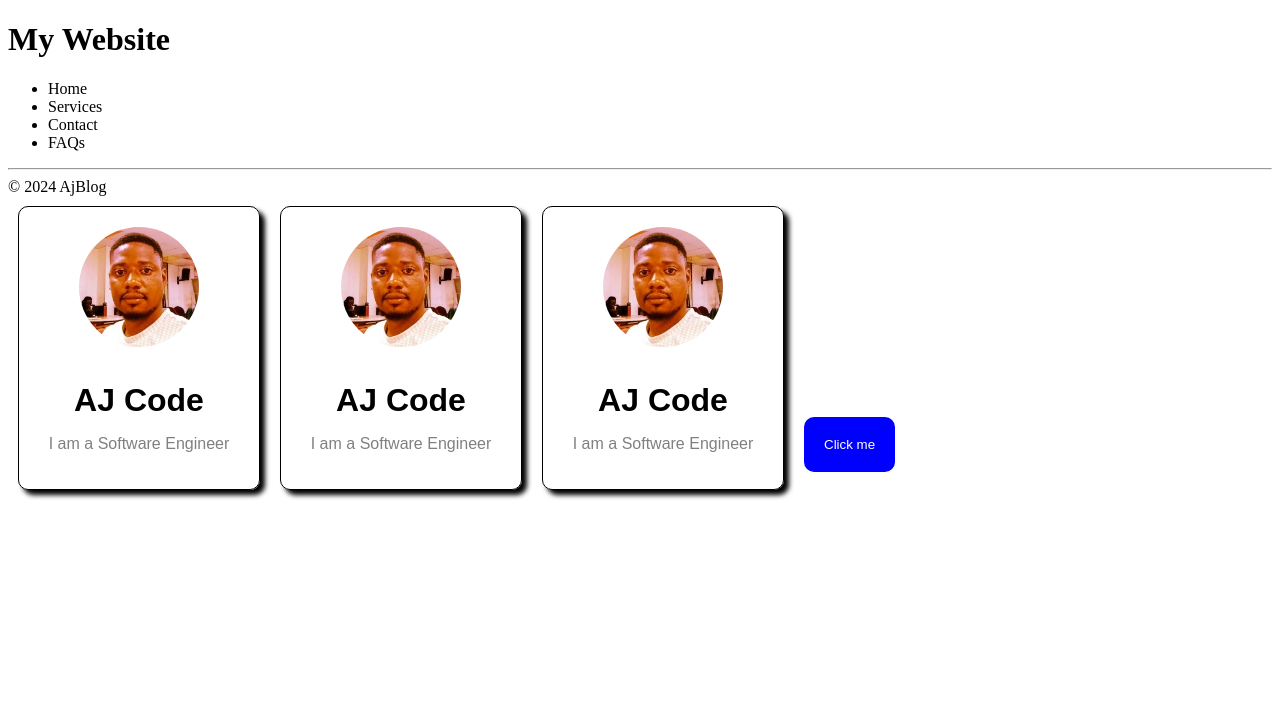
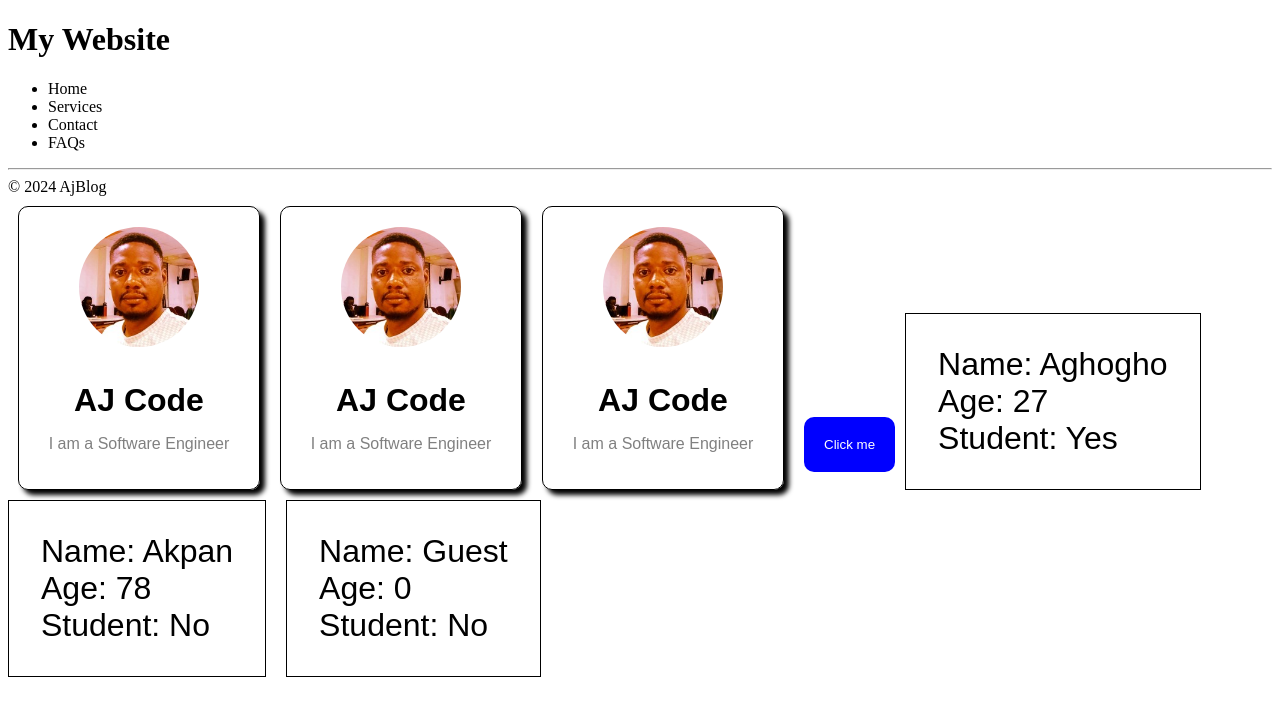
Before and after one commit to Jesemeil/JavaScriptProjects, a React (Vite) app in the folder my-react-app/: page / in a window 1280 px wide. Shown: the top 716 px of the page. Built offline with nearby package versions, Linux system fonts and the light colour scheme.

Commit message:
Added PropTypes

```diff
--- a/my-react-app/src/App.jsx
+++ b/my-react-app/src/App.jsx
@@ -1,7 +1,8 @@
 import Header from "./Header";
 import Footer from "./Footer";
 import Card from "./Card";
-import Button from "./Button";
+import Button from "./Button/Button";
+import Student from "./Student";
 
 function App() {
   return (
@@ -12,6 +13,9 @@
       <Card />
       <Card />
       <Button />
+      <Student name="Aghogho" age={27} isStudent={true} />
+      <Student name="Akpan" age="78" isStudent={false} />
+      <Student />
     </>
   );
 }
--- /dev/null
+++ b/my-react-app/src/Student.jsx
@@ -0,0 +1,24 @@
+import PropTypes from "prop-types";
+function Student(props) {
+  return (
+    <div className="student">
+      <p>Name: {props.name}</p>
+      <p>Age: {props.age}</p>
+      <p>Student: {props.isStudent ? "Yes" : "No"}</p>
+    </div>
+  );
+}
+
+Student.propTypes = {
+  name: PropTypes.string,
+  age: PropTypes.number,
+  isStudent: PropTypes.bool,
+};
+
+Student.defaultProps = {
+  name: "Guest",
+  age: 0,
+  isStudent: false,
+};
+
+export default Student;
--- a/my-react-app/src/index.css
+++ b/my-react-app/src/index.css
@@ -38,9 +38,23 @@
 }
 
 button:active {
-  opacity: 1; /* Opacity set to 0.3 when button is clicked */
+  opacity: 1;
 }
 
 button:hover {
-  opacity: 0.1; /* Opacity set to 1 when mouse hovers over the button */
+  opacity: 0.4;
 }
+
+.student {
+  border: 1px solid black;
+  max-width: 250px;
+  font-family: Arial, sans-serif;
+  font-size: 32px;
+  padding: 32px;
+  margin-right: 20px;
+  display: inline-block;
+}
+
+.student p {
+  margin: 0;
+}
```
Also changed, not shown: my-react-app/src/Button/Button.jsx (renamed from my-react-app/src/Button.jsx).
